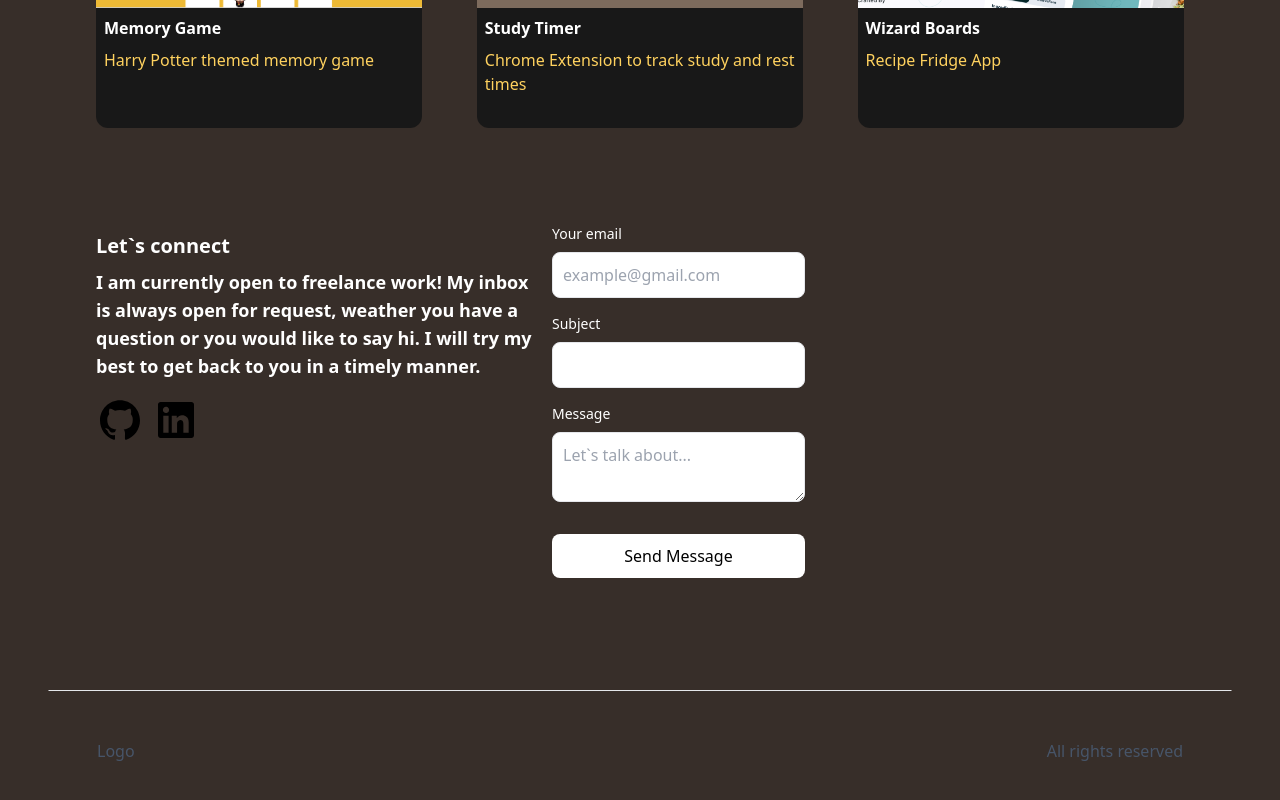
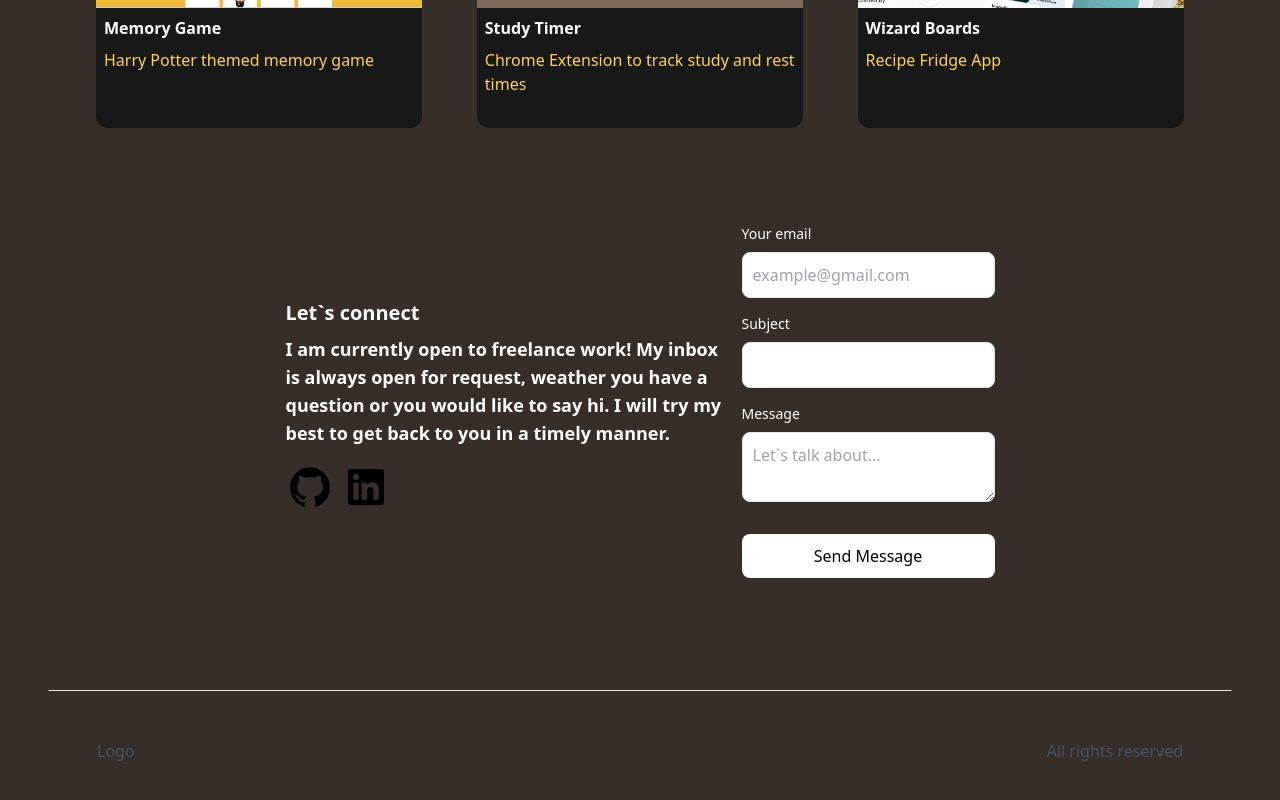
Before and after one commit to kikiou1991/portfolio-website, a Next.js app in the folder portfolio-website/: page / in a window 1280 px wide. Shown: the part 1564-2364 px from the top of the page. Built offline with nearby package versions, Linux system fonts and the light colour scheme.

Commit message:
Update EmailSection.jsx

```diff
--- a/portfolio-website/src/components/EmailSection.jsx
+++ b/portfolio-website/src/components/EmailSection.jsx
@@ -41,7 +41,7 @@ const EmailSection = () => {
       }
     };
   return (
-    <section className='flex md:flex-row flex-col my-12 md:my-12 py-12 gap-2'>
+    <section className='flex md:flex-row items-center justify-center flex-col my-12 md:my-12 py-12 gap-2'>
         <div>
             <h5 className='text-xl font-bold text-white my-2'>Let`s connect</h5>
             <p className='text-base text-white font-semibold md:text-lg mb-4 max-w-md'>
```
